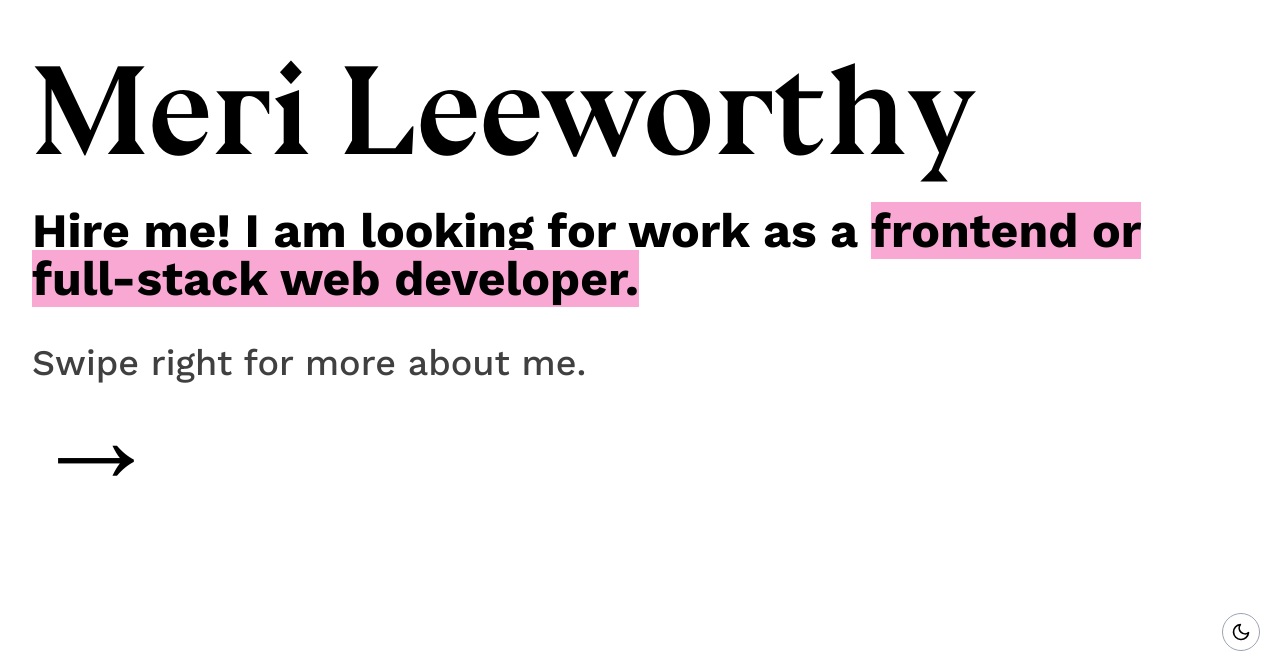
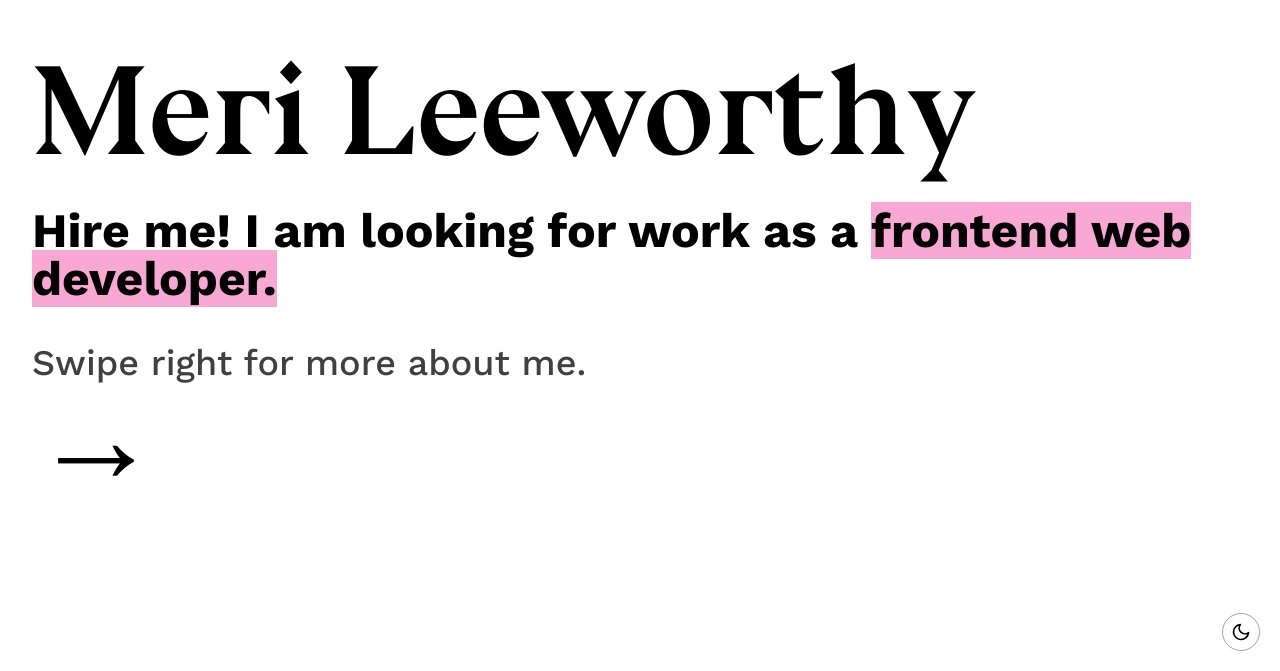
Before and after one commit to meri-leeworthy/meri-garden, a Next.js app: page / in a window 1280 px wide. Shown: the part 129-800 px from the top of the page. Built offline with nearby package versions, Linux system fonts and the light colour scheme.

Commit message:
safe-inset attempt fix

```diff
--- a/pages/index.tsx
+++ b/pages/index.tsx
@@ -53,7 +53,7 @@ const Home: NextPage = () => {
           <p className="mt-8 text-2xl font-bold md:text-3xl lg:text-4xl xl:text-5xl">
             Hire me! I am looking for work as a{" "}
             <strong className="font-bold bg-pink-300 dark:bg-pink-600">
-              frontend or full-stack web developer.
+              frontend web developer.
             </strong>
           </p>
           <p className="mt-10 text-xl md:text-2xl lg:text-3xl xl:text-4xl text-neutral-700 dark:text-neutral-300">
--- a/styles/globals.css
+++ b/styles/globals.css
@@ -154,6 +154,7 @@
 
   .theme-footer {
     @apply fixed bottom-0 flex justify-end w-full px-5 pb-5;
+    bottom: env(safe-area-inset-bottom);
   }
 
   .theme-footer button {
@@ -199,18 +200,19 @@
 
   .swipe-container {
     @apply relative flex w-screen box-content min-w-full overflow-x-scroll snap-x snap-mandatory scroll-smooth;
+    height: calc(100vh);
     height: calc(100vh - env(safe-area-inset-bottom));
-    scrollbar-color: black transparent;
+    /* scrollbar-color: black transparent; */
   }
 
-  .swipe-container::-webkit-scrollbar {
-    width: 0; /* Remove scrollbar space */
-    background: transparent; /* Optional: just make scrollbar invisible */
+  /* .swipe-container::-webkit-scrollbar {
+    width: 0; /* Remove scrollbar space
+    background: transparent; /* Optional: just make scrollbar invisible
   }
 
   .swipe-container::-webkit-scrollbar-thumb {
     background: black;
-  }
+  } */
 
   .swipe-card {
     @apply relative flex items-end lg:items-center w-screen min-w-full grow h-full snap-start snap-always dark:bg-black z-10 bg-white;
```
